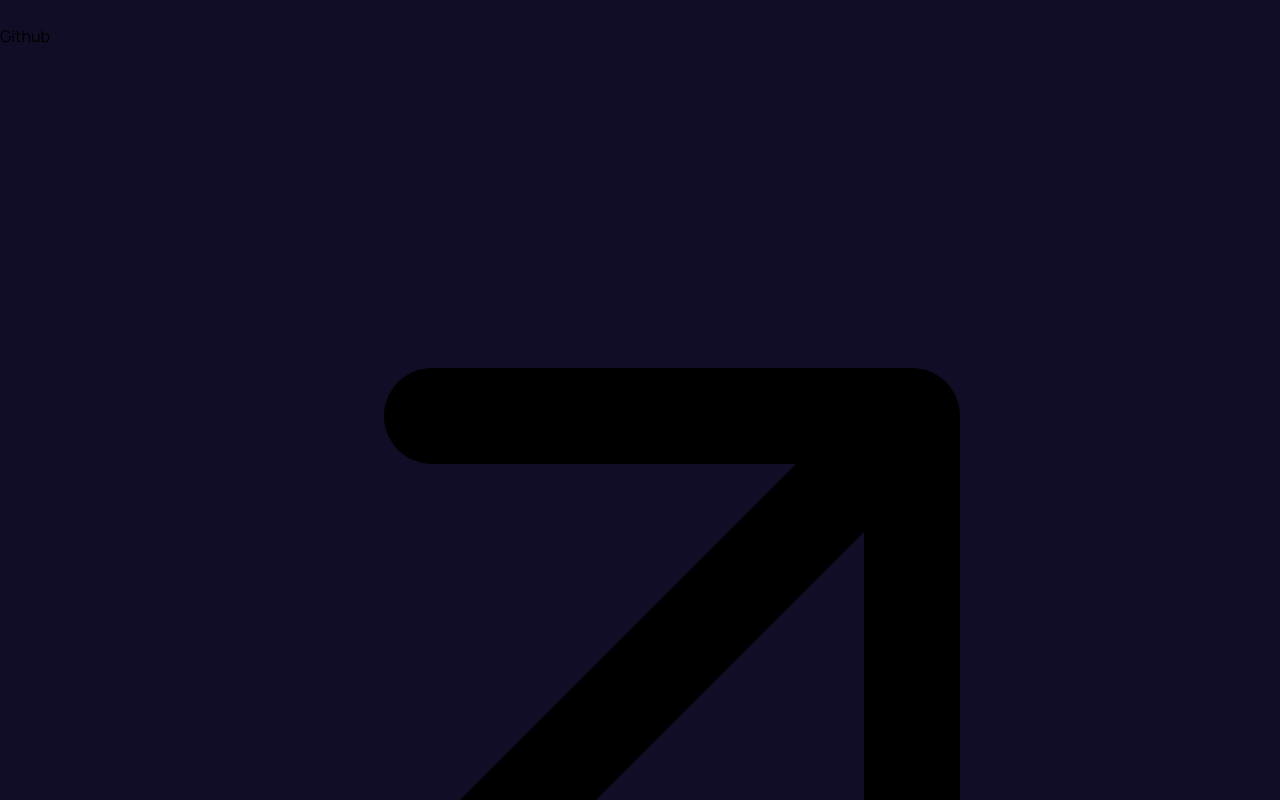
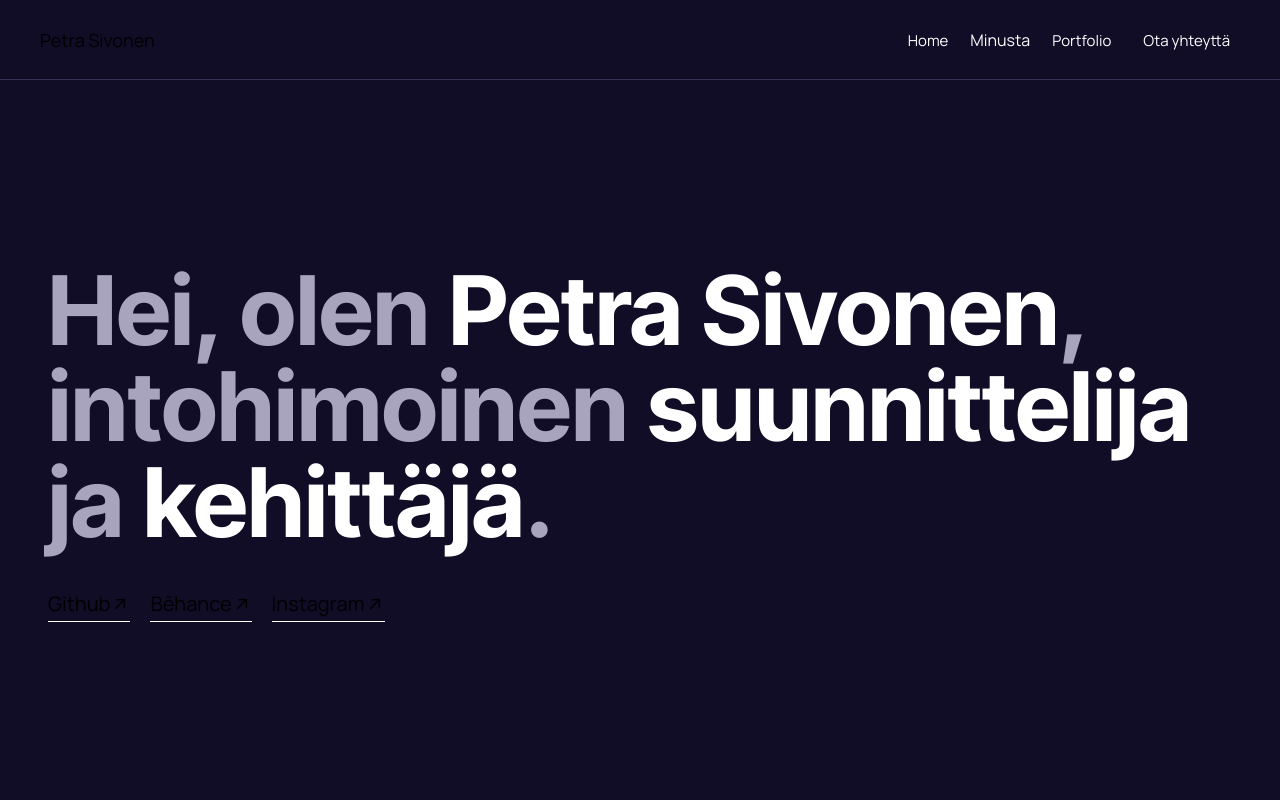
Before and after one commit to psivonen/portfolio, a Next.js app: page / in a window 1280 px wide. Shown: the top 800 px of the page. Built offline with nearby package versions, Linux system fonts and the light colour scheme.

Commit message:
add tailwind.config.js

```diff
--- /dev/null
+++ b/tailwind.config.js
@@ -0,0 +1,31 @@
+// @type {import('tailwindcss').Config} //
+module.exports = {
+  content: [
+    "./app/**/*.{js,ts,jsx,tsx,mdx}",
+    "./pages/**/*.{js,ts,jsx,tsx,mdx}",
+    "./components/**/*.{js,ts,jsx,tsx,mdx}",
+
+    // Or if using `src` directory:
+    "./src/**/*.{js,ts,jsx,tsx,mdx}",
+  ],
+  theme: {
+    extend: {
+      lineHeight: {
+        '12': '5.0rem',
+      },
+      maxWidth: {
+        'screen-xl': '1300px', // Adjust the value as needed
+      },
+      fontSize: {
+        '5xl': ['2.25rem', {
+          lineHeight: '3.5rem',
+        }],
+        '5xl': ['3.0rem', {
+          lineHeight: '3.5rem',
+        }],
+      },
+    },
+  },
+  plugins: [
+  ],
+}
```
